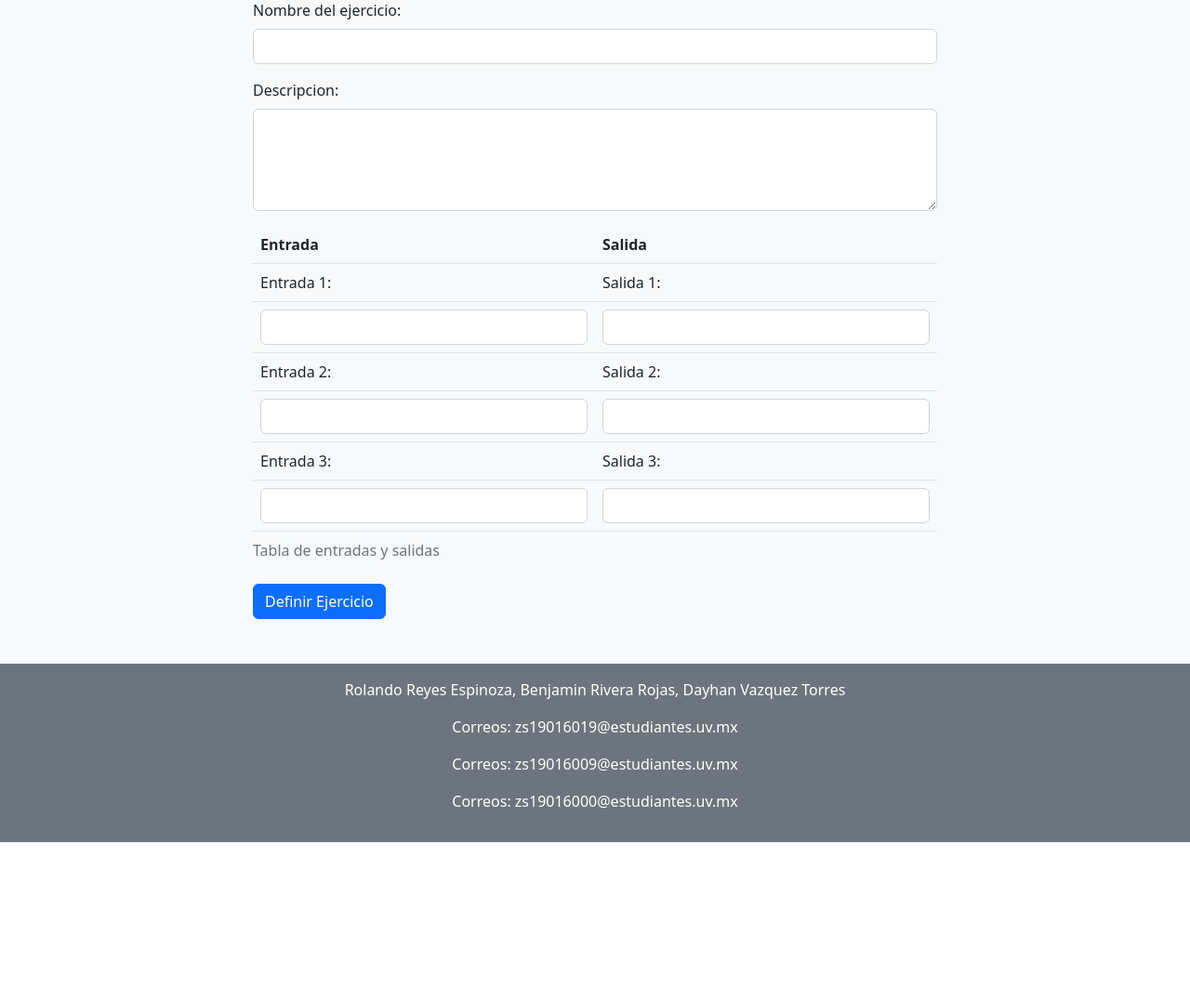
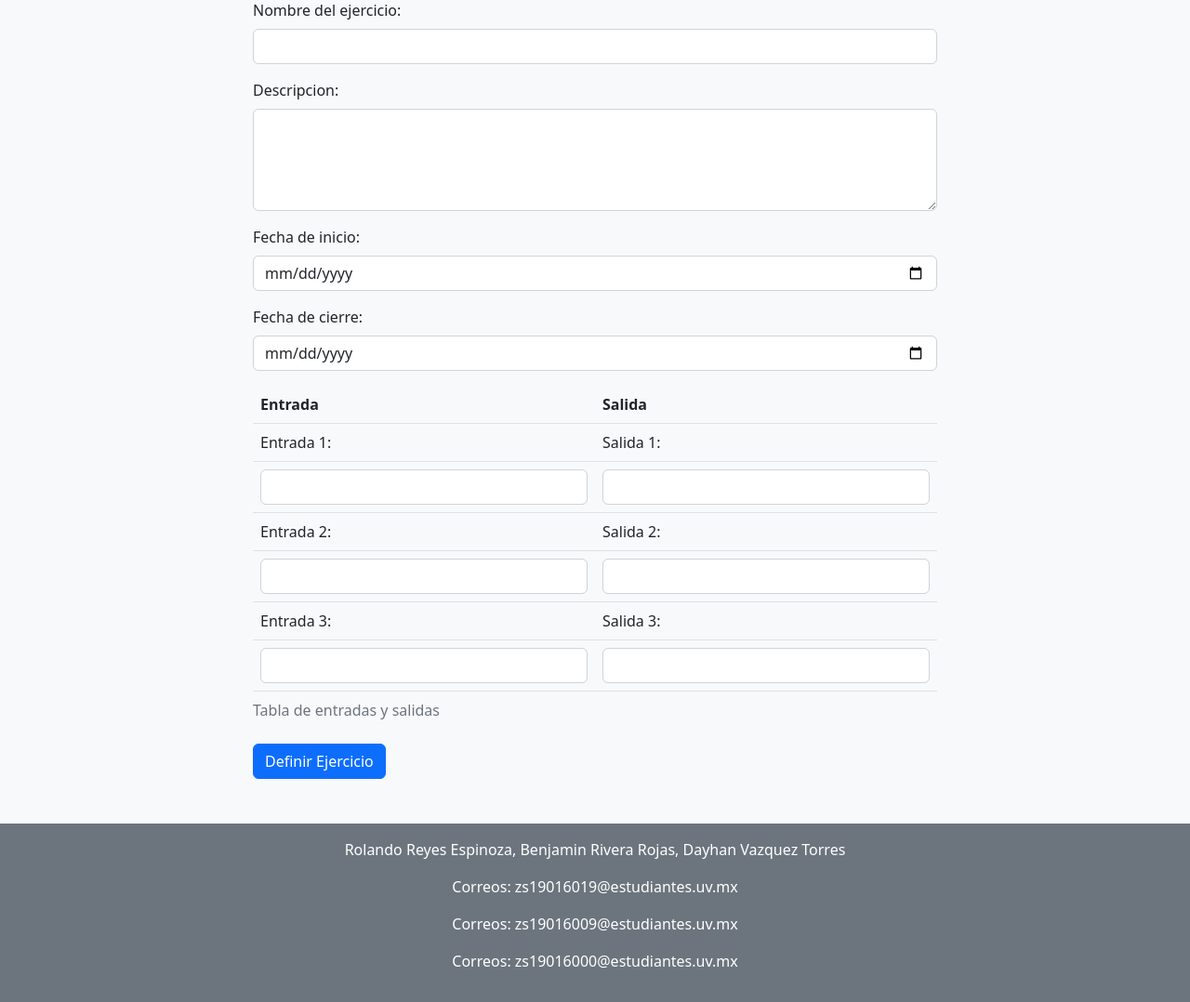
Before and after one commit to Sonicrojas321/Proyecto-ProgramacionSegura, a Django app: template proyectoSegura/proyectoSegura/templates/subirEjercicioMaestro.html in a window 1280 px wide. Shown: the part 185-1263 px from the top of the page at 93% size. Before the commit the page ends 1091 px from the top, so only its background shows below. Run offline with Django 4.2, Linux system fonts and the light colour scheme; the template is opened without the code that fills it, so the values that code supplies are empty.

Commit message:
fecha de inicio, fecha de cierre, maestro

```diff
--- a/proyectoSegura/proyectoSegura/templates/subirEjercicioMaestro.html
+++ b/proyectoSegura/proyectoSegura/templates/subirEjercicioMaestro.html
@@ -22,6 +22,16 @@
     <div class="mb-3">
       <label for="descripcion" class="form-label">Descripcion:</label>
       <textarea class="form-control" id="descripcion" name="descripcion" rows="4" required></textarea>
+    </div>
+
+    <div class="mb-3">
+      <label for="fechaInicio" class="form-label">Fecha de inicio:</label>
+      <input type="date" class="form-control" id="fechaInicio" name="fechaInicio" required>
+    </div>
+
+    <div class="mb-3">
+      <label for="fechaCierre" class="form-label">Fecha de cierre:</label>
+      <input type="date" class="form-control" id="fechaCierre" name="fechaCierre" required>
     </div>
 
     <table class="table">
@@ -60,6 +70,7 @@
       </tbody>
     </table>
 
+
     <button type="submit" class="btn btn-primary" id="definirEjercicio">Definir Ejercicio</button>
   </form>
 {% endblock %}
```
Also changed, not shown: docker-compose.yml (+5 -5 lines), proyectoSegura/proyectoSegura/views.py (+4 -4 lines), proyectoSegura/db/__init__.py (deleted), proyectoSegura/db/migrations/__init__.py (deleted), 4 other files.
